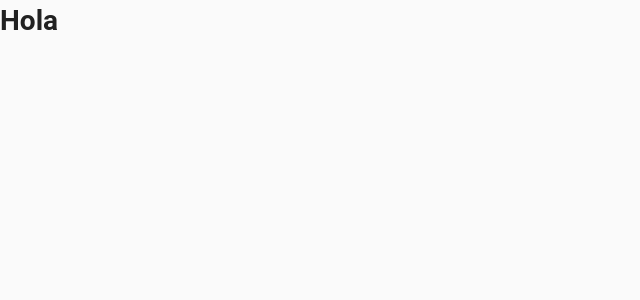
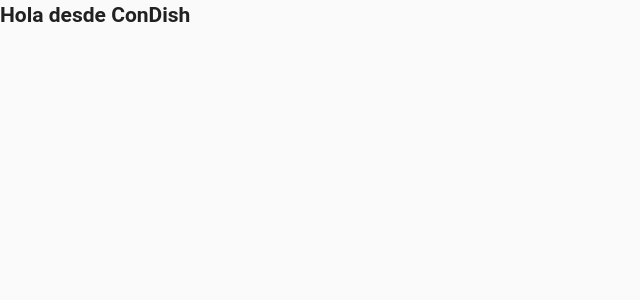
Before and after one commit to originalwolfsch/wolfsch, a Vue app: page / in a window 1280 px wide. Shown: the top 300 px of the page, without its empty margins (0-640 px from the left). Built offline with nearby package versions, Linux system fonts and the light colour scheme; a small style sheet from the web is missing.

Commit message:
Cambiando App

```diff
--- a/src/App.vue
+++ b/src/App.vue
@@ -1,6 +1,6 @@
 <template>
   <v-app>
-      <h1>Hola</h1>
+      <h2>Hola desde ConDish</h2>
   </v-app>
 </template>
 
```
